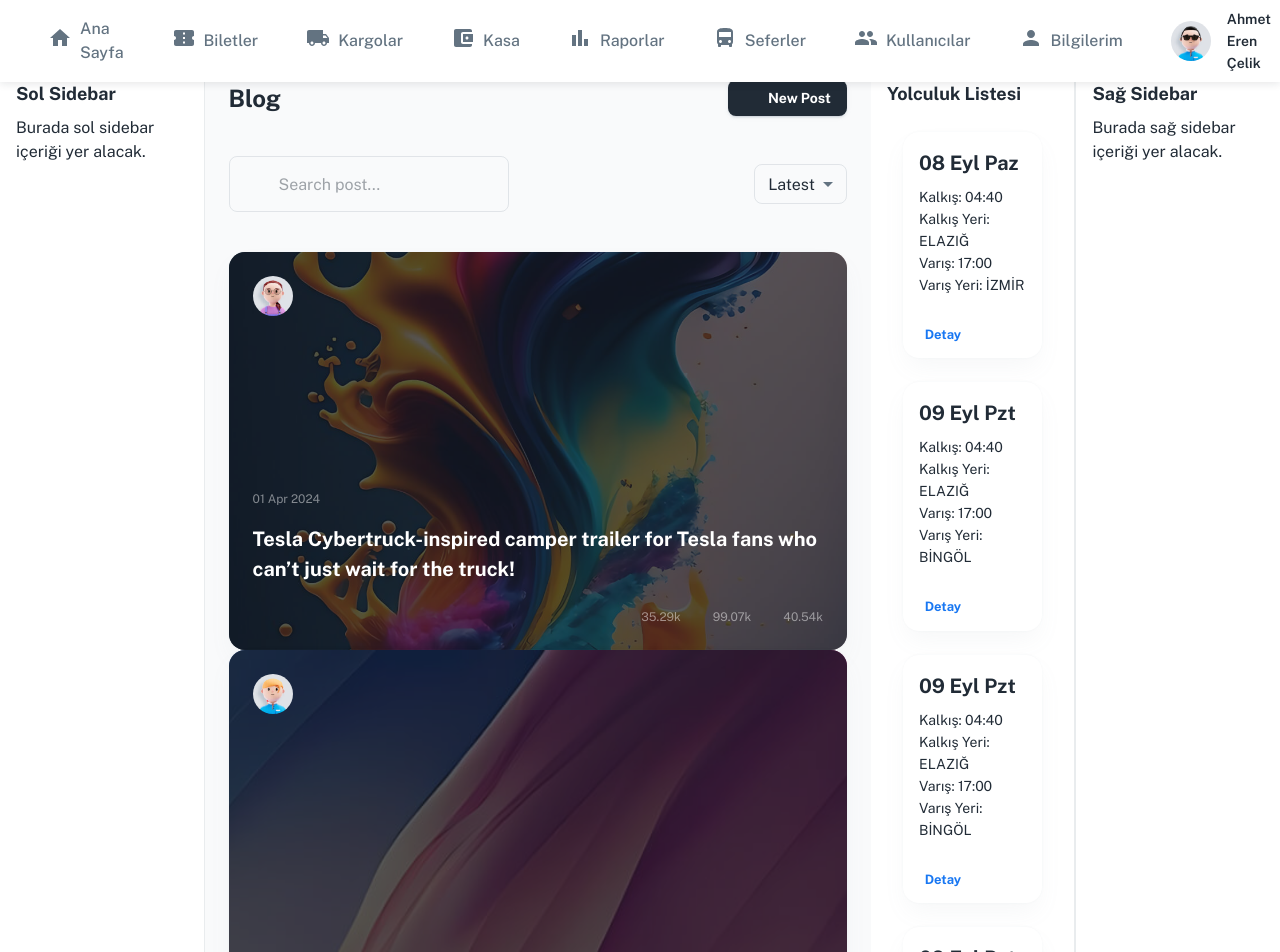
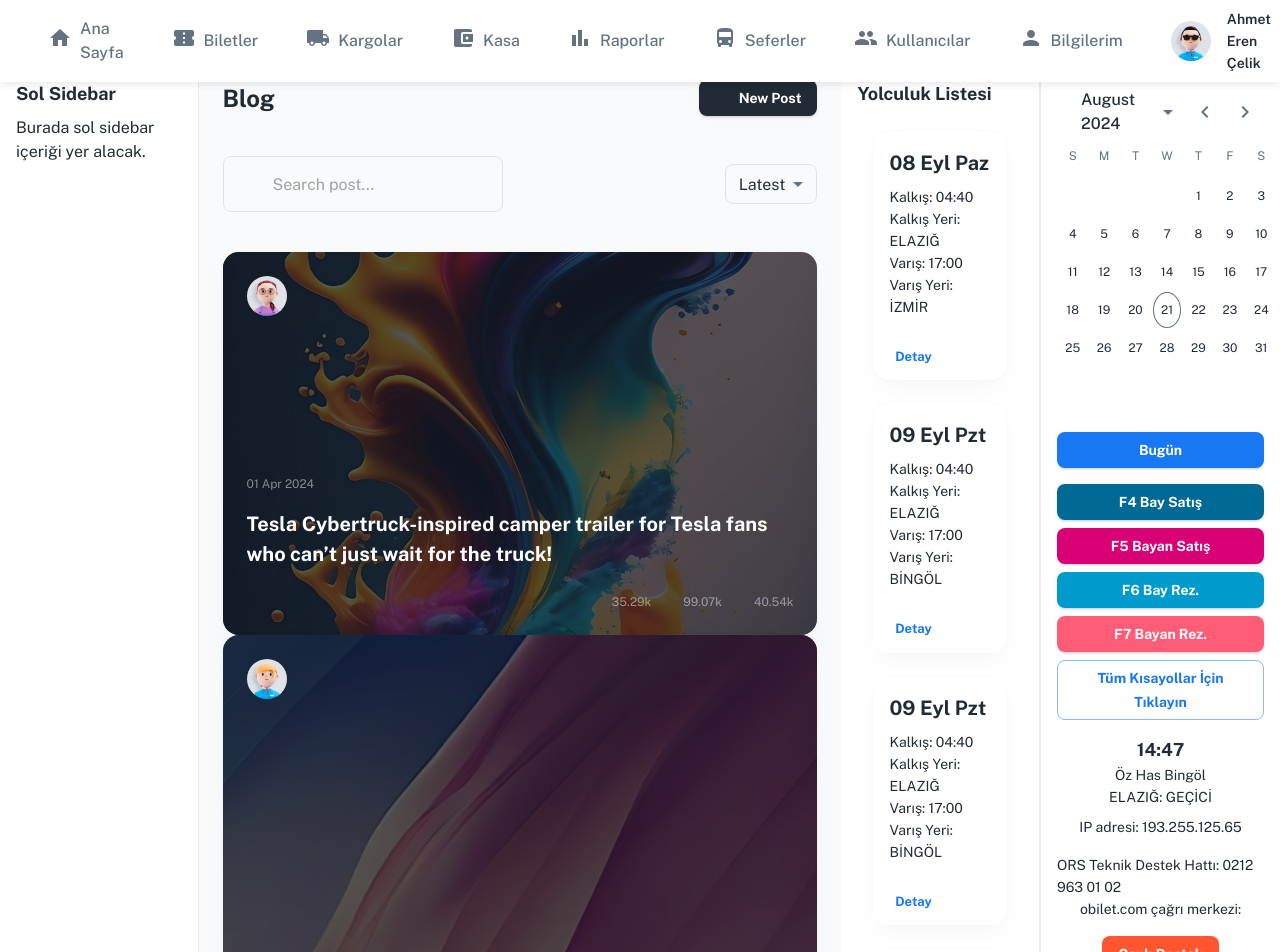
Before and after one commit to StarSoftwaree/biletalsana-admin-panel, a React (Vite) app: page /blog in a window 1280 px wide. Shown: the top 952 px of the page. Built offline with nearby package versions, Linux system fonts and the light colour scheme; some icons are missing.

Commit message:
right bar updated

```diff
--- a/package.json
+++ b/package.json
@@ -17,7 +17,9 @@
     "@mui/icons-material": "^5.16.7",
     "@mui/lab": "^5.0.0-alpha.173",
     "@mui/material": "^5.16.7",
+    "@mui/x-date-pickers": "^7.16.0",
     "date-fns": "^3.6.0",
+    "dayjs": "^1.11.13",
     "numeral": "^2.0.6",
     "react": "^18.3.1",
     "react-apexcharts": "^1.4.1",
--- a/src/layouts/dashboard/right-sidebar.jsx
+++ b/src/layouts/dashboard/right-sidebar.jsx
@@ -1,5 +1,10 @@
 import Box from '@mui/material/Box';
 import Typography from '@mui/material/Typography';
+import { LocalizationProvider } from '@mui/x-date-pickers/LocalizationProvider';
+import { AdapterDayjs } from '@mui/x-date-pickers/AdapterDayjs';
+import { DateCalendar } from '@mui/x-date-pickers/DateCalendar';
+import Button from '@mui/material/Button';
+import Stack from '@mui/material/Stack';
 
 export default function RightSidebar() {
   return (
@@ -10,12 +15,60 @@ export default function RightSidebar() {
         borderLeft: '1px solid',
         borderColor: 'divider',
         p: 2,
+        display: 'flex',
+        flexDirection: 'column',
+        alignItems: 'center',
       }}
     >
-      <Typography variant="h6" gutterBottom>
-        Sağ Sidebar
+    <LocalizationProvider dateAdapter={AdapterDayjs}>
+      <DateCalendar sx={{
+                width: 220,
+      }} />
+    </LocalizationProvider>
+
+      <Button variant="contained" sx={{ mt: 2, width: '100%' }}>
+        Bugün
+      </Button>
+
+      <Stack spacing={1} sx={{ mt: 2, width: '100%' }}>
+        <Button variant="contained" sx={{ bgcolor: '#006994', color: '#fff' }}>
+          F4 Bay Satış
+        </Button>
+        <Button variant="contained" sx={{ bgcolor: '#D90076', color: '#fff' }}>
+          F5 Bayan Satış
+        </Button>
+        <Button variant="contained" sx={{ bgcolor: '#009ACD', color: '#fff' }}>
+          F6 Bay Rez.
+        </Button>
+        <Button variant="contained" sx={{ bgcolor: '#FF5C77', color: '#fff' }}>
+          F7 Bayan Rez.
+        </Button>
+        <Button variant="outlined">Tüm Kısayollar İçin Tıklayın</Button>
+      </Stack>
+
+      <Typography variant="h6" sx={{ mt: 2 }}>
+        14:47
       </Typography>
-      <Typography>Burada sağ sidebar içeriği yer alacak.</Typography>
+      <Typography variant="body2">
+        Öz Has Bingöl
+      </Typography>
+      <Typography variant="body2">
+        ELAZIĞ: GEÇİCİ
+      </Typography>
+      <Typography variant="body2" sx={{ mt: 1 }}>
+        IP adresi: 193.255.125.65
+      </Typography>
+
+      <Typography variant="body2" sx={{ mt: 2 }}>
+        ORS Teknik Destek Hattı: 0212 963 01 02
+      </Typography>
+      <Typography variant="body2">
+        obilet.com çağrı merkezi:
+      </Typography>
+
+      <Button variant="contained" color="error" sx={{ mt: 2 }}>
+        Canlı Destek
+      </Button>
     </Box>
   );
 }
```
Also changed, not shown: 2 other files (tests, documents, lock files or other folders).
